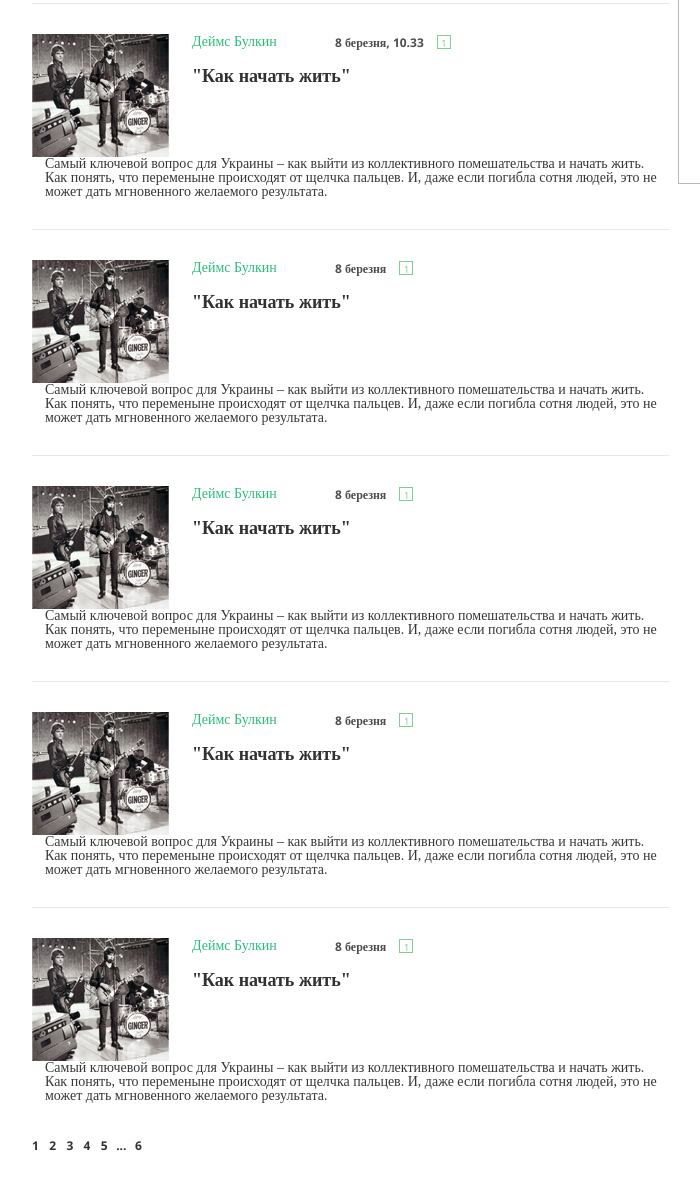
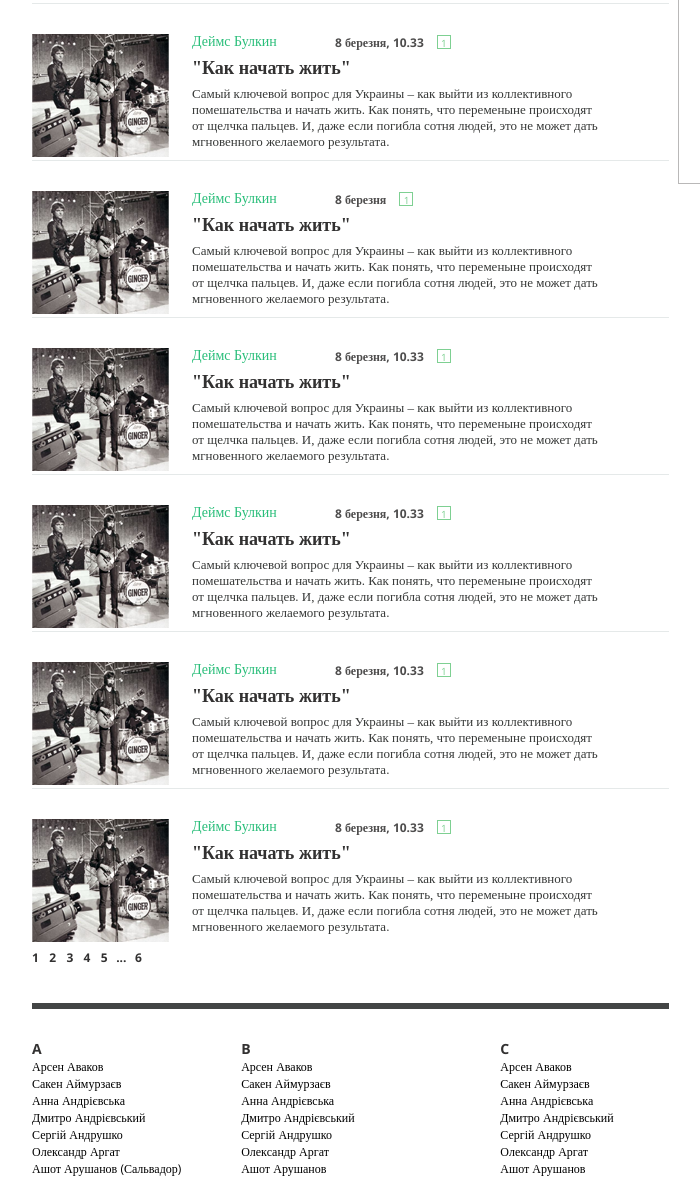
Before and after one commit to TanyaRybachuk/news_radnyk, a website: page index_blog.html in a window 1280 px wide. Shown: the part 502-1682 px from the top of the page, without its empty margins (133-833 px from the left). Drawn offline with nearby package versions, Linux system fonts and the light colour scheme; files whose address does not match are found by name; a web font is replaced by a local one.

Commit message:
final_style

```diff
--- a/css/style.css
+++ b/css/style.css
@@ -251,6 +251,9 @@ form {
 .main {
   width: 60%;
   text-align: left; }
+.news_container{
+  width: 65%;
+}
 
 .main_article_text {
   color: black; }
@@ -611,7 +614,7 @@ h2 {
   font-family: "ClearSans";
   font-size: 18px;
   font-weight: 700;
-  margin: 15px;
+  margin: 7px;
   color: #323131; }
 
 .pic {
@@ -620,14 +623,17 @@ h2 {
   height: 123px;
   margin-right: 23px; }
 
-.news_text {
-  font-family: "ClearSans";
-  font-size: 14px;
-  font-weight: 300px;
-  margin-left: 23px;
-  margin-bottom: 30px;
-  color: #323131;
-  line-height: 14px; }
+.news_text_blog {
+  display: inline-block;
+  width: 65%;
+  color: #363837;
+  font-family: 'ClearSans';
+  font-size: 13px;
+  margin-bottom: 10px;
+  text-align: left;
+  cursor: pointer;
+  vertical-align: top; }
+
 
 .avtor {
   margin-right: 23px; }
@@ -1026,7 +1032,7 @@ ul.category li.category_top:hover .category_inside {
 
 .popular_foto{
   position: relative;
-  background-image: url(pic1/popularfoto.png);
+  background-image: url(../pic1/popular_foto.png);
   width: 207px;
   height: 135px;
   margin-bottom: 15px; }
@@ -1065,21 +1071,15 @@ ul.category li.category_top:hover .category_inside {
   margin: 0 auto; }
 
 .banner_reklama {
-  padding: 0 30px 0 30px; }
+  padding: 0 30px 0 0px; }
 
 .reload {
   display: block;
   clear: both;
   margin: 0 auto;
-  background-image: url(pic1/reload.png);
+  background-image: url(../pic1/reload.png);
   background-repeat: no-repeat;
   background-position: 50% 0%;
-  padding-bottom: 340px; }
-
-.reload_pic {
-  display: block;
-  margin: 0 auto;
-  background-color: white;
   padding-bottom: 340px; }
 
 
@@ -1239,7 +1239,7 @@ h2 {
 
 .popular_video {
   position: relative;
-  background-image: url(../pic1/popular_foto.png);
+  background-image: url(../pic1/small_video.png);
   width: 105px;
   height: 68px;
   margin-bottom: 15px;
@@ -1320,7 +1320,7 @@ h2 {
   margin: 0 auto; }
 
 .banner_reklama {
-  padding: 0 30px 0 30px; }
+  padding: 0 30px 0 0px; }
 
 /*end of video*/
 /*NEWS*/
@@ -1348,9 +1348,10 @@ h2 {
   color: #7ed092;
   text-decoration: none;
   border: 1px solid #7ed092;
-  min-width: 15px;
+  min-width: 17px;
   height: 15px;
-  text-align: center; }
+  text-align: center;
+  padding-bottom: 2px;}
 
 /*РОЗДІЛИ*/
 .article__pic {
@@ -1423,6 +1424,7 @@ h2 {
 
 .news_text {
   display: inline-block;
+  width: 100%;
   color: #363837;
   font-family: 'ClearSans';
   font-size: 14px;
--- a/index_blog.html
+++ b/index_blog.html
@@ -93,9 +93,9 @@
 					<span class="content_line">1</span>
 				</p>
 				<p class="content_title"> "Как начать жить"</p>
-				<p class="news_text">
+				<a href="" class="news_text_blog">
 					Самый ключевой вопрос для Украины – как выйти из коллективного помешательства и начать жить. Как понять, что переменыне происходят от щелчка пальцев. И, даже если погибла сотня людей, это не может дать мгновенного желаемого результата.
-				</p>
+				</a>
 			</nav>
 
 			<nav class="content_news">
@@ -107,9 +107,9 @@
 					<span class="content_line">1</span>
 				</p>
 				<p class="content_title"> "Как начать жить"</p>
-				<p class="news_text">
+				<a href="" class="news_text_blog">
 					Самый ключевой вопрос для Украины – как выйти из коллективного помешательства и начать жить. Как понять, что переменыне происходят от щелчка пальцев. И, даже если погибла сотня людей, это не может дать мгновенного желаемого результата.
-				</p>
+				</a>
 			</nav>
 
 			<nav class="content_news">
@@ -117,13 +117,13 @@
 				<img src="pic1/btlz.png" alt="" class="pic">
 				<p class="avtor">
 					<span class="name">Деймс Булкин</span>
-					<span class="date_content"> 8 березня</span>
+					<span class="date_content"> 8 березня,  10.33</span>
 					<span class="content_line">1</span>
 				</p>
-				<p class="content_title"> "Как начать жить"</h2>
-				<p class="news_text">
+				<p class="content_title"> "Как начать жить"</p>
+				<a href="" class="news_text_blog">
 					Самый ключевой вопрос для Украины – как выйти из коллективного помешательства и начать жить. Как понять, что переменыне происходят от щелчка пальцев. И, даже если погибла сотня людей, это не может дать мгновенного желаемого результата.
-				</p>
+				</a>
 			</nav>
 
 			<nav class="content_news">
@@ -131,27 +131,45 @@
 				<img src="pic1/btlz.png" alt="" class="pic">
 				<p class="avtor">
 					<span class="name">Деймс Булкин</span>
-					<span class="date_content"> 8 березня</span>
+					<span class="date_content"> 8 березня,  10.33</span>
 					<span class="content_line">1</span>
 				</p>
-				<p class="content_title"> "Как начать жить"</h2>
-				<p class="news_text">
+				<p class="content_title"> "Как начать жить"</p>
+				<a href="" class="news_text_blog">
 					Самый ключевой вопрос для Украины – как выйти из коллективного помешательства и начать жить. Как понять, что переменыне происходят от щелчка пальцев. И, даже если погибла сотня людей, это не может дать мгновенного желаемого результата.
-				</p>
+				</a>
 			</nav>
+
 			<nav class="content_news">
 				<p class="news_border"> </p>
 				<img src="pic1/btlz.png" alt="" class="pic">
 				<p class="avtor">
 					<span class="name">Деймс Булкин</span>
-					<span class="date_content"> 8 березня</span>
+					<span class="date_content"> 8 березня,  10.33</span>
 					<span class="content_line">1</span>
 				</p>
-				<p class="content_title"> "Как начать жить"</h2>
-				<p class="news_text">
+				<p class="content_title"> "Как начать жить"</p>
+				<a href="" class="news_text_blog">
 					Самый ключевой вопрос для Украины – как выйти из коллективного помешательства и начать жить. Как понять, что переменыне происходят от щелчка пальцев. И, даже если погибла сотня людей, это не может дать мгновенного желаемого результата.
+				</a>
+			</nav>
+
+			<nav class="content_news">
+				<p class="news_border"> </p>
+				<img src="pic1/btlz.png" alt="" class="pic">
+				<p class="avtor">
+					<span class="name">Деймс Булкин</span>
+					<span class="date_content"> 8 березня,  10.33</span>
+					<span class="content_line">1</span>
 				</p>
+				<p class="content_title"> "Как начать жить"</p>
+				<a href="" class="news_text_blog">
+					Самый ключевой вопрос для Украины – как выйти из коллективного помешательства и начать жить. Как понять, что переменыне происходят от щелчка пальцев. И, даже если погибла сотня людей, это не может дать мгновенного желаемого результата.
+				</a>
 			</nav>
+
+
+
 
 		<ul>
 			<li  class="page">
```
Also changed, not shown: index.html (+5 -4 lines), index_foto.html (+1 -1 lines), pic1/popularfoto.png (added).
